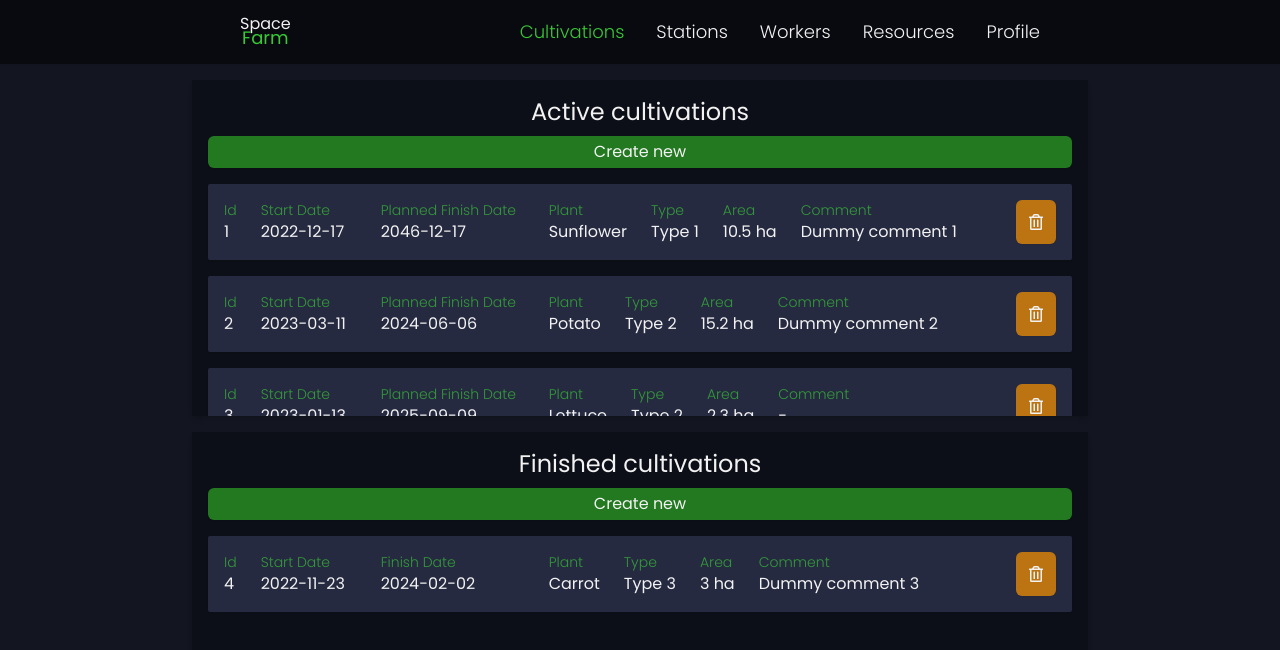
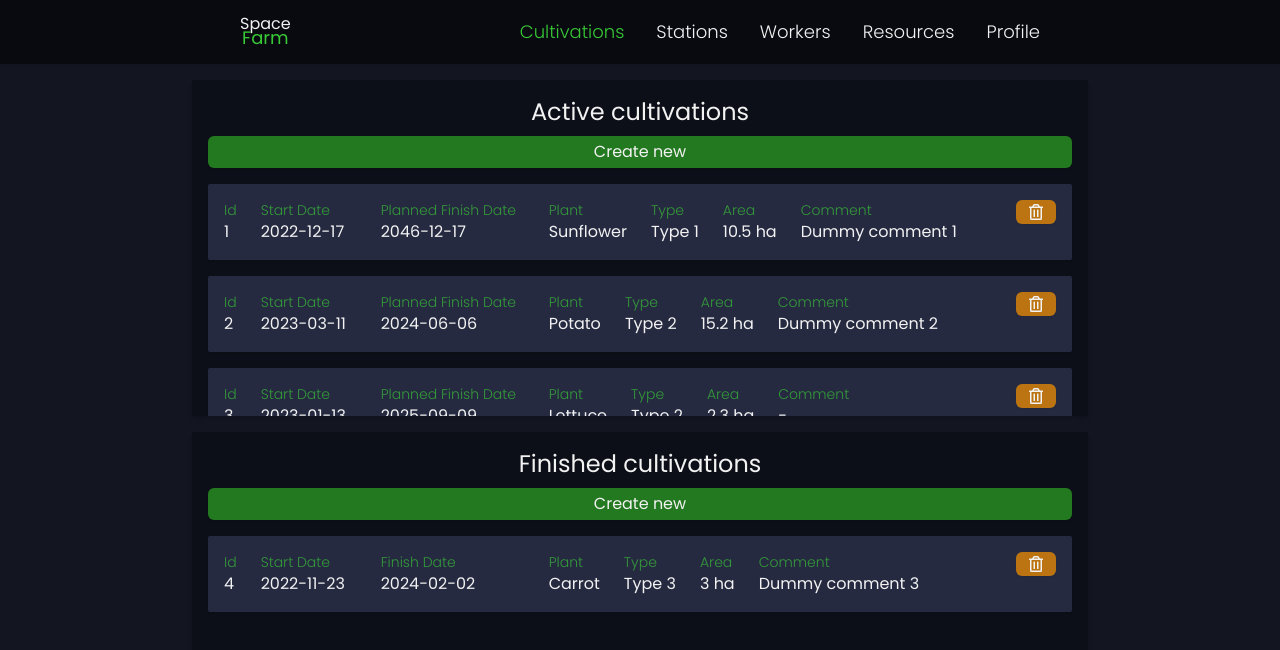
Before and after one commit to Fijalkowskim/Space-Farm-Managment-System, a React (Create React App) app in the folder frontend/: page / in a window 1280 px wide. Both pictures are taken after typing "Sample", "Sample123" into the empty fields and a click on the button "Login". Shown: the top 650 px of the page. Built offline with nearby package versions, Linux system fonts and the light colour scheme.

Commit message:
Display card remove assignment button

```diff
--- a/frontend/src/components/general/CustomButton.jsx
+++ b/frontend/src/components/general/CustomButton.jsx
@@ -11,6 +11,7 @@ const variants = cva(
           "border-2 border-action-500 bg-primary-50 hover:bg-primary-100",
         green: "bg-green-500 hover:bg-green-600 text-primary-50",
         action: "bg-action-600 hover:bg-action-700 text-text-50",
+        error: "bg-red-600 hover:bg-red-700 text-text-50",
       },
     },
     defaultVariants: {
--- a/frontend/src/components/verticalScrollableDisplay/DisplayCard.jsx
+++ b/frontend/src/components/verticalScrollableDisplay/DisplayCard.jsx
@@ -9,12 +9,19 @@ import PlantCard from "./displayCards/PlantCard";
 import StageCard from "./displayCards/StageCard";
 import StageTypeCard from "./displayCards/StageTypeCard";
 import MeasureUnitCard from "./displayCards/MeasureUnitCard";
-function DisplayCard({ data, contentType, showRemoveButton }) {
+import { IoIosRemoveCircleOutline } from "react-icons/io";
+function DisplayCard({
+  data,
+  contentType,
+  showDeleteButton,
+  showRemoveButton,
+}) {
   return (
     <NavLink
       to={data.id ? `/${contentType}/${data.id}` : "/"}
-      className="flex flex-row items-center flex-nowrap justify-between gap-4 p-4 text-text-50 bg-background-800 hover:bg-background-800/80 transition-colors rounded-sm shadow-sm w-full text-base relative"
+      className="flex flex-row items-start flex-nowrap justify-between gap-4 p-4 text-text-50 bg-background-800 hover:bg-background-800/80 transition-colors rounded-sm shadow-sm w-full text-base relative"
     >
+      <div className="flex flex-row items-center flex-wrap justify-between gap-4 w-full">
         {contentType === "cultivation" ? (
           <CultivationCard data={data} />
         ) : contentType === "worker" ? (
@@ -36,9 +43,11 @@ function DisplayCard({ data, contentType, showRemoveButton }) {
         ) : contentType === "cultivationType" ? (
           <CultivationCard data={data} />
         ) : null}
-      {showRemoveButton === true && (
+      </div>
+      <div className="w-10 flex-shrink-0 flex flex-col items-center justify-center gap-2">
+        {showDeleteButton === true && (
           <CustomButton
-          className={"h-full flex-nowrap flex-shrink-0"}
+            className={"w-full"}
             onClick={(e) => {
               e.stopPropagation();
             }}
@@ -47,6 +56,18 @@ function DisplayCard({ data, contentType, showRemoveButton }) {
             <FaRegTrashAlt />
           </CustomButton>
         )}
+        {showRemoveButton === true && (
+          <CustomButton
+            className={"w-full"}
+            onClick={(e) => {
+              e.stopPropagation();
+            }}
+            variant={"error"}
+          >
+            <IoIosRemoveCircleOutline />
+          </CustomButton>
+        )}
+      </div>
     </NavLink>
   );
 }
--- a/frontend/src/components/verticalScrollableDisplay/VertivalScrollableDisplay.jsx
+++ b/frontend/src/components/verticalScrollableDisplay/VertivalScrollableDisplay.jsx
@@ -38,9 +38,14 @@ function VertivalScrollableDisplay({
             key={entry.id}
             data={entry}
             contentType={contentType}
-            showRemoveButton={
+            showDeleteButton={
               userData.role.toLowerCase() === "admin" ||
               userData.role.toLowerCase() === "manager"
+            }
+            showRemoveButton={
+              detailsPageDisplay &&
+              (userData.role.toLowerCase() === "admin" ||
+                userData.role.toLowerCase() === "manager")
             }
           />
         ))
```
Lines whose indentation alone changed are shown as unchanged.
